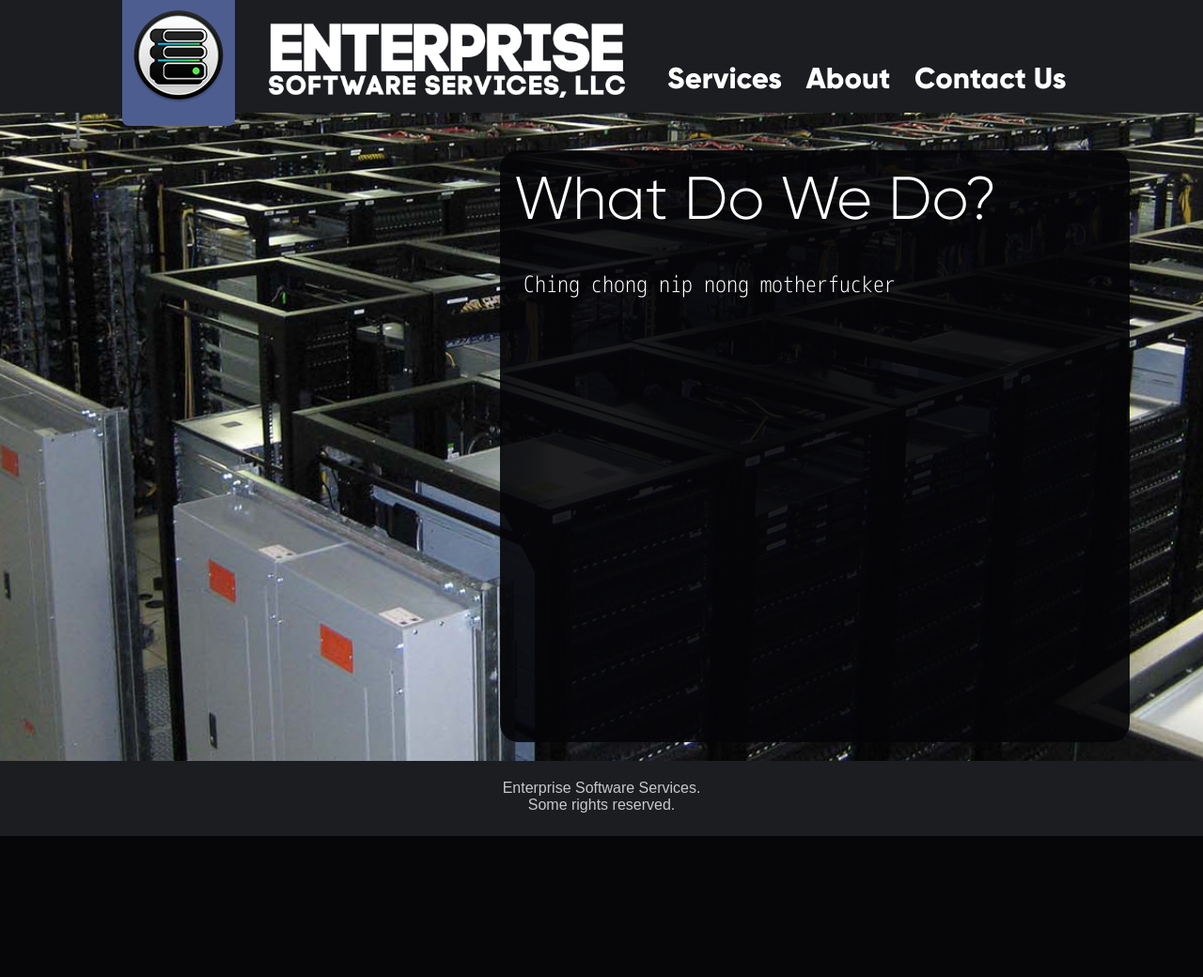
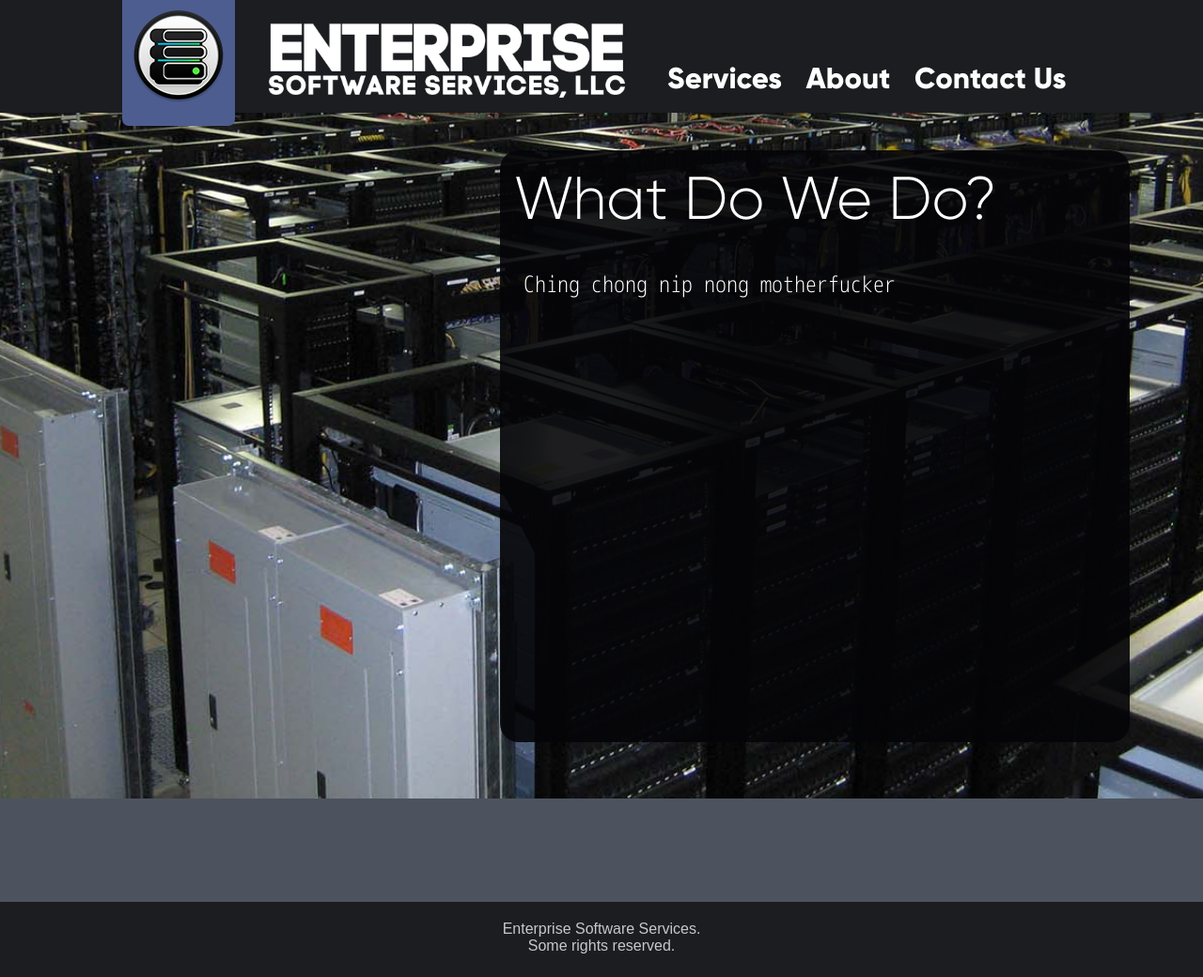
Before and after one commit to EnterpriseSoftwareServices/ESS-website, a Django app: template ESS/templates/work.html in a window 1280 px wide. Shown: the whole page at 94% size. Before the commit the page ends 890 px from the top, so only its background shows below. Run offline with Django 3.2, Linux system fonts and the light colour scheme; the template is opened without the code that fills it, so the values that code supplies are empty; some libraries are stand-ins or nearby versions.

Commit message:
CSS PLEASE?

```diff
--- a/ESS/templates/base.html
+++ b/ESS/templates/base.html
@@ -13,8 +13,8 @@
     <link rel="shortcut icon" type="image/png" href="{% static 'img/favicon.png' %}"/>
 </head>
 <body>
+    {% include "navbar.html" %}
     <div id="background">
-    {% include "navbar.html" %}
     {% block content %}{% endblock %}
     </div>
     {% include "footer.html" %}
--- a/ESS/templates/footer.html
+++ b/ESS/templates/footer.html
@@ -1,6 +1,4 @@
-<div class="footerWrap">
-  <div class="footer">
-    Enterprise Software Services.<br>
-    Some rights reserved.
-  </div>
+<div class="footer">
+  Enterprise Software Services.<br>
+  Some rights reserved.
 </div>
--- a/static/css/main.css
+++ b/static/css/main.css
@@ -1,4 +1,5 @@
 html {
+    height: 100%;
     min-width: 1100px;
     overflow: scroll;
     /*overflow-x: hidden;*/
@@ -21,17 +22,20 @@ body {
   margin: 0px;
   min-width: 1100px;
   width: 100%;
+  height: 100%;
   min-height: 100%;
   background-image: url('../img/background.jpg');
   background-repeat:no-repeat;
-  background-size: 1600px ;
-  background-position: center;
+  background-size: 1600px;
+  background-position: top;
   background-color: #4D535E;
 }
 
 #background {
   min-width:1100px;
   max-width: 1500px;
+  height: auto;
+  min-height: 100%;
   margin-left: auto;
   margin-right: auto;
 }
@@ -240,35 +244,18 @@ div.navItem:hover {
   font-size: 1.1em;
 }
 
-.footerWrap {
-  background-color: #1B1D21;
-  min-width: 1100px;
-  width: 100%;
-  height: 80px;
-  position: relative;
-  right: 0;
-  bottom: 0;
-  left: 0;
-  margin-left: auto;
-  margin-right: auto;
-}
 .footer {
   background-color: #1B1D21;
-  width: 1100px;
+  width: 100%;
   height: 60px;
   color: rgb(200, 200, 200);
 
   position: relative;
   bottom: 0;
-  right: 0;
-  left: 0;
 
   font-size: 1em;
   font-family: Arial;
   padding-top: 20px;
-  margin-left: auto;
-  margin-right: auto;
   text-align: center;
 
-  z-index: 1000;
 }
```
